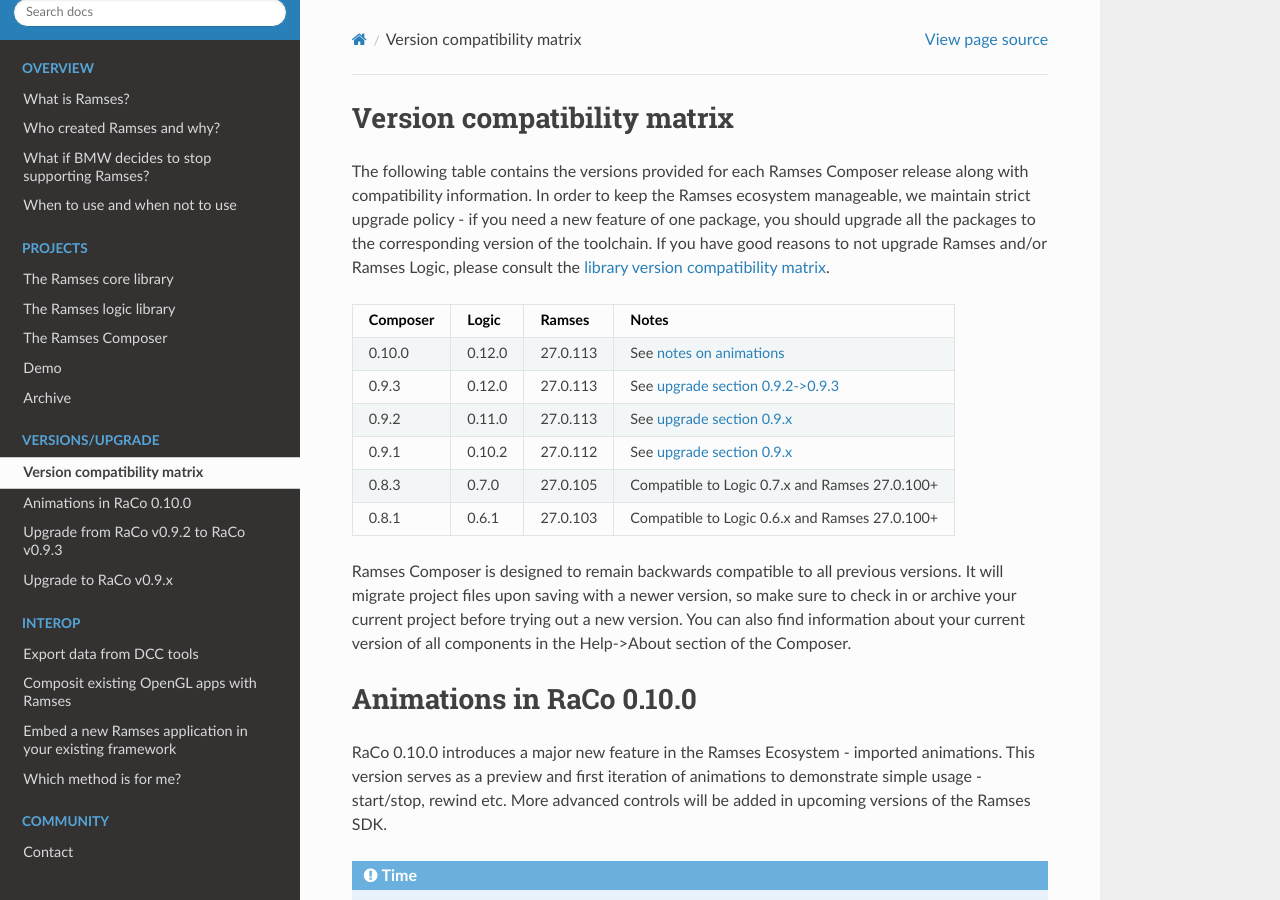
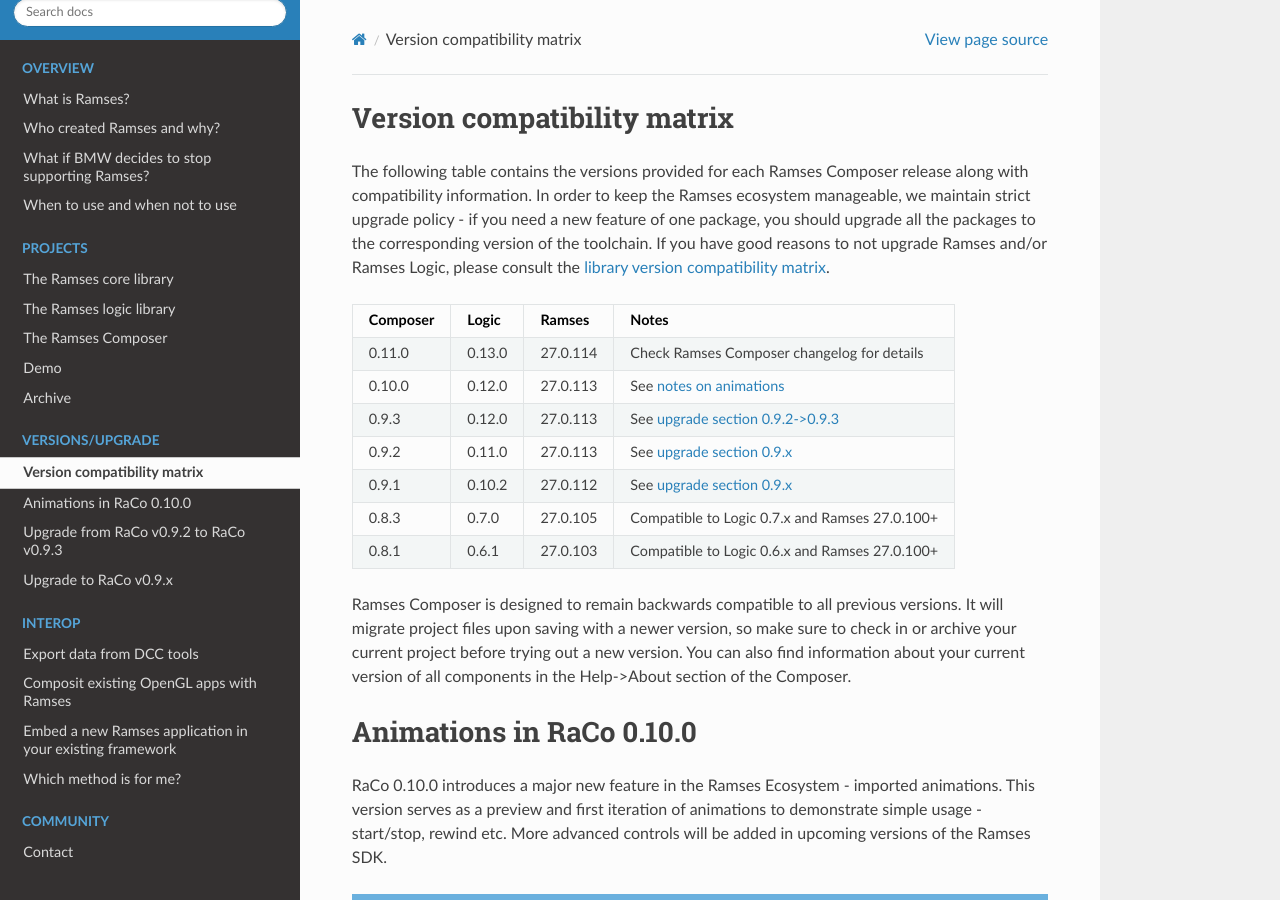
Before and after one commit to COVESA/ramses-sdk, a Sphinx documentation site: the page built from doc/versions.md, in a window 1280 px wide and 900 px high. Built offline with Sphinx 7.4.7 and the Read the Docs theme 2.0.0, drawn with Linux system fonts in a browser that asks for light colours.

Commit message:
New RaCo version mentioned in readme

```diff
--- a/doc/versions.md
+++ b/doc/versions.md
@@ -9,6 +9,7 @@
 
 |Composer |Logic    | Ramses        | Notes                                                      |
 |---------|---------|---------------|------------------------------------------------------------|
+|0.11.0   |0.13.0   | 27.0.114      | Check Ramses Composer changelog for details                |
 |0.10.0   |0.12.0   | 27.0.113      | See [notes on animations](animations)                      |
 |0.9.3    |0.12.0   | 27.0.113      | See [upgrade section 0.9.2->0.9.3](upgrade_raco093)        |
 |0.9.2    |0.11.0   | 27.0.113      | See [upgrade section 0.9.x](upgrade_raco09)                |
```
